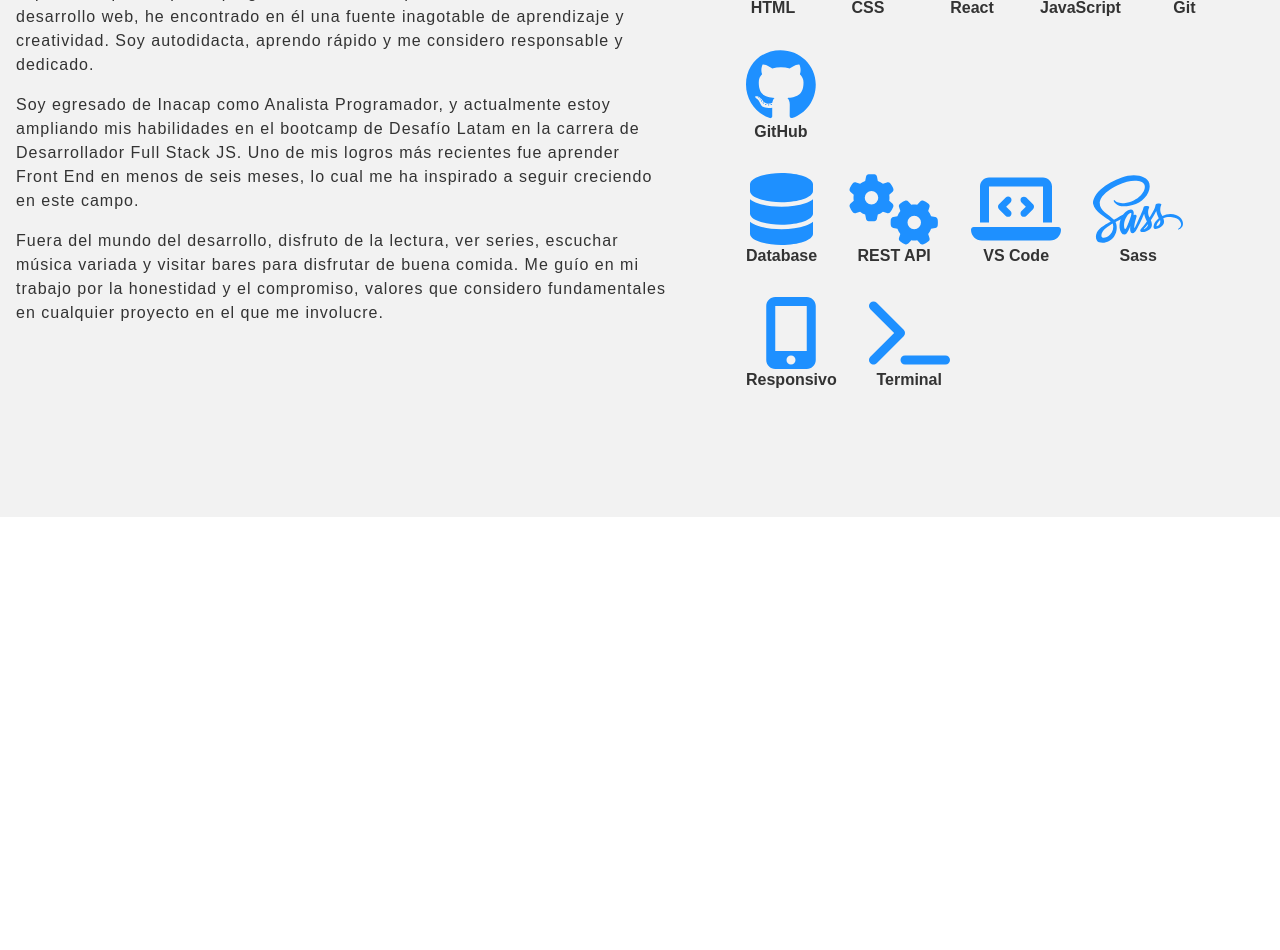
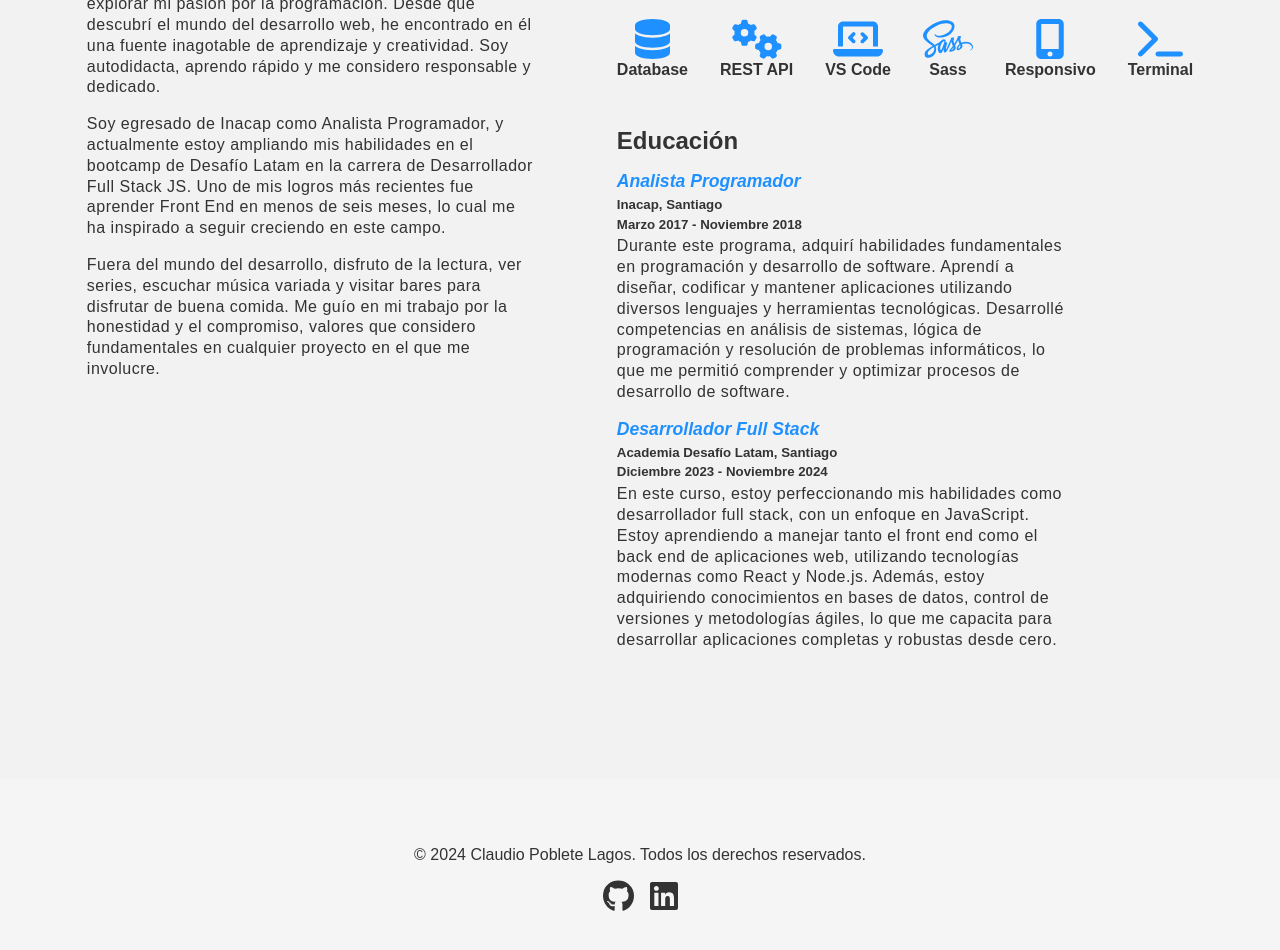
Before and after one commit to claudio-poblete/portafolio, a React (Vite) app: page /aboutme in a window 1280 px wide. Shown: the part 380-1330 px from the top of the page. Before the commit the page ends 897 px from the top, so only its background shows below. Built offline with nearby package versions, Linux system fonts and the light colour scheme.

Commit message:
Añadidas media queries para vistas de 1024px y 1440px, creado componente footer, y actualizado estilo de AboutMe

```diff
--- a/src/App.jsx
+++ b/src/App.jsx
@@ -2,6 +2,7 @@ import { Routes, Route } from 'react-router-dom'
 import Header from './views/Header'
 import HeroSection from './views/HeroSection'
 import AboutMe from './views/AboutMe'
+import Footer from './components/Footer'
 
 function App () {
   return (
@@ -17,6 +18,7 @@ function App () {
           element={<AboutMe />}
         />
       </Routes>
+      <Footer />
     </>
   )
 }
--- /dev/null
+++ b/src/components/Footer.jsx
@@ -0,0 +1,21 @@
+import '../styles/footer.css'
+import { FontAwesomeIcon } from '@fortawesome/react-fontawesome'
+import { faGithub, faLinkedin } from '@fortawesome/free-brands-svg-icons'
+
+const Footer = () => {
+  return (
+    <footer>
+      <p>&copy; 2024 Claudio Poblete Lagos. Todos los derechos reservados.</p>
+      <div className='social-icons'>
+        <a href='https://github.com/claudio-poblete' target='_blank' rel='noopener noreferrer' className='icon'>
+          <FontAwesomeIcon icon={faGithub} size='2x' />
+        </a>
+        <a href='https://www.linkedin.com/in/claudio-poblete-lagos/' target='_blank' rel='noopener noreferrer' className='icon'>
+          <FontAwesomeIcon icon={faLinkedin} size='2x' />
+        </a>
+      </div>
+    </footer>
+  )
+}
+
+export default Footer
--- a/src/styles/Header-Styles/NavBar.css
+++ b/src/styles/Header-Styles/NavBar.css
@@ -41,7 +41,7 @@ a{text-decoration: none;}
   list-style-type: none;
 }
 
-@media (min-width: 1024px) {
+@media (width >= 1024px) {
   nav{
     display: flex;
     flex-direction: row;
--- a/src/styles/HeroSection/herosection.css
+++ b/src/styles/HeroSection/herosection.css
@@ -1,16 +1,24 @@
-.hero__section-container, .hero__section-main, .section__main-titles{
+.hero__section-container,
+.hero__section-main,
+.section__main-titles{
   display: flex;
   flex-direction: column;
   flex-wrap: wrap;
 }
 
-.hero__section-container, .hero__section-main, .section__main-buttons { gap: 1rem; }
+.hero__section-container,
+.hero__section-main,
+.section__main-buttons {
+  gap: 1rem;
+}
 
 .section__main-titles{ gap: 0.2rem; }
 
 .hero__section-container{ padding: 10rem 1rem; }
 
-.section__main-titles h2, .section__main-titles h3, .section__main-titles h4 {
+.section__main-titles h2,
+.section__main-titles h3,
+.section__main-titles h4 {
   letter-spacing: 2px;
   color: #333333;
 }
@@ -28,10 +36,12 @@
 
 h2 span, h3 span{ color: #1E90FF; }
 
-.section__main-buttons{ display: flex;}
+.section__main-buttons{
+  display: flex
+}
 
 .primary__button, .secondary__button{
-  padding: 0.5rem 1.0rem;
+  padding: 0.4rem 0.8rem;
   border-radius: 0.5rem;
   border: none;
   transition: .4s ease-in;
@@ -59,7 +69,12 @@ h2 span, h3 span{ color: #1E90FF; }
 
 .hero__section-img{ display: none; }
 
-@media (min-width: 1024px){
+@media (width >= 375px ){
+  .section__main-titles h2{ font-size: 2.5rem; }
+  .section__main-titles h3{ font-size: 1.5rem;}
+}
+
+@media (width >= 768px){
   .hero__section-container{
     flex-direction: row;
     justify-content: center;
@@ -72,7 +87,9 @@ h2 span, h3 span{ color: #1E90FF; }
   .section__main-titles h3{ font-size: 2.6rem; }
 
   .primary__button, .secondary__button{ padding: 0.5rem 4rem; }
+}
 
+@media (width >= 1440px){
   .hero__section-img{
     display: flex;
   }
--- a/src/styles/MainSection-Styles/AboutMe.css
+++ b/src/styles/MainSection-Styles/AboutMe.css
@@ -2,10 +2,19 @@
 .about__info-section,
 .about__section-container,
 .about__info-para,
-.about__skills-container{
+.about__skills-container,
+.about__skills-section,
+.about__education-container,
+.education__container,
+.education,
+.gap-1{
   display: flex;
   flex-direction: column;
   color: #333333 ;
+}
+
+.gap-1{
+  gap: 1rem;
 }
 
 .about__main-container{
@@ -14,37 +23,68 @@
   padding: 8rem 1rem;
 }
 
-.about__info-section, .about__info-para{
+.about__info-section,
+.about__info-para,
+.about__skills-container,
+.about__education-container,
+.education__container{
   gap: 1rem;
 }
 
 .about__section-title h2{
   text-align: center;
-  font-size: 2rem;
+  font-size: 3rem;
   color: #1E90FF;
   letter-spacing: 2px;
 }
 
-.about__info-para p{
+.about__title{
+  font-size: 1.5rem;
+}
+
+.about__info-para p,
+.education p{
   line-height: 1.3;
   letter-spacing: 0.5px;
 }
 
-.about__section-container, .about__skills-section ,.about__skills-container{
-  gap: 1rem;
+.about__section-container,
+.about__skills-section{
+  gap: 3rem;
 }
 
 .about__skills-container{
   padding-top: 1rem;
 }
 
-@media (min-width: 1024px){
+h4{
+  font-size: 1.1rem;
+  font-style: italic;
+  font-weight: 600;
+  color: #1E90FF;
+}
+
+.education{
+  gap: 0.3rem;
+}
+
+.about__img img{
+  display: none;
+}
+
+@media (width >= 1024px){
   .about__section-container{
     flex-direction: row;
     justify-content: center;
     gap: 5rem;
   }
+  .about__info-para p,
+  .education p{
+    width: 450px;
+  }
+}
 
+@media (width >= 1440px){
   .about__info-para{
     width: 650px;
   }
@@ -52,17 +92,45 @@
     width: 650px;
   }
 
-  .about__info-para p{
+  .about__info-section{
+    gap: 3rem;
+  }
+
+  .about__info-para p,
+  .education p{
     line-height: 1.5;
     letter-spacing: 1px;
+    font-size: 1.02rem;
+    width: auto;
   }
 
   .about__section-title h2{
-    font-size: 3rem;
+    font-size: 4rem;
   }
 
-  .about__info-title,
-  .about__skills-title{
-    font-size: 1.2rem;
+  .about__title{
+    font-size: 1.7rem;
+  }
+
+  h4{
+    font-size: 1.3rem;
+  }
+
+  h5{
+    font-size: 1.05rem;
+  }
+  .about__img img{
+    display: flex;
+    border-radius: 1rem;
+    opacity: 0.8;
+    cursor: pointer;
+    transition: .4s ease-in;
+    width: 650px;
+    height: 400px;
+    object-fit: cover;
+  }
+
+  .about__img img:hover{
+    opacity: 1;
   }
 }
--- a/src/styles/MainSection-Styles/TechIcons.css
+++ b/src/styles/MainSection-Styles/TechIcons.css
@@ -7,6 +7,7 @@
 
 .icons{
   color: #1E90FF;
+  font-size: 2.5rem;
 }
 
 .skill__tech:hover, .skill__tool:hover{
@@ -29,8 +30,8 @@
   font-weight: 700;
 }
 
-@media (min-width: 1024px){
+@media (width >= 1440px){
   .icons{
-    font-size: 4.5rem;
+    font-size: 3.5rem;
   }
 }
--- /dev/null
+++ b/src/styles/footer.css
@@ -0,0 +1,34 @@
+footer {
+  background-color: #F5F5F5;
+  color: #333333;
+  padding: 20px;
+  text-align: center;
+  height: 25dvh;
+  display: flex;
+  flex-direction: column;
+  justify-content: center;
+}
+
+footer a {
+  color: #007BFF;
+  text-decoration: none;
+}
+
+footer a:hover {
+  color: #0056b3;
+}
+
+footer .icon {
+  color: #333333;
+}
+
+footer .icon:hover {
+  color: #007BFF;
+}
+
+.social-icons{
+  display: flex;
+  gap: 1rem;
+  justify-content: center;
+  padding-top: 1rem;
+}
--- a/src/views/AboutMe.jsx
+++ b/src/views/AboutMe.jsx
@@ -1,5 +1,6 @@
 import '../styles/MainSection-Styles/AboutMe.css'
 import TechIcons from '../components/Main_Components/TechIcons'
+import imagenEjemplo from '../assets/images/ejemplo-imagen.jpg'
 
 export const AboutMe = () => {
   return (
@@ -9,21 +10,49 @@ export const AboutMe = () => {
       </div>
       <div className='about__section-container'>
         <article className='about__info-section'>
+          <div className='gap-1'>
             <div className='about__info-title'>
-            <h3>¿Quién soy?</h3>
+              <h3 className='about__title'>¿Quién soy?</h3>
             </div>
             <div className='about__info-para'>
               <p>¡Hola! Soy Claudio Poblete Lagos, un apasionado Analista Programador y futuro Desarrollador Full Stack. Aunque aún no tengo experiencia profesional, me encuentro inmerso en varios proyectos independientes que me permiten explorar mi pasión por la programación. Desde que descubrí el mundo del desarrollo web, he encontrado en él una fuente inagotable de aprendizaje y creatividad. Soy autodidacta, aprendo rápido y me considero responsable y dedicado.</p>
               <p>Soy egresado de Inacap como Analista Programador, y actualmente estoy ampliando mis habilidades en el bootcamp de Desafío Latam en la carrera de Desarrollador Full Stack JS. Uno de mis logros más recientes fue aprender Front End en menos de seis meses, lo cual me ha inspirado a seguir creciendo en este campo.</p>
               <p>Fuera del mundo del desarrollo, disfruto de la lectura, ver series, escuchar música variada y visitar bares para disfrutar de buena comida. Me guío en mi trabajo por la honestidad y el compromiso, valores que considero fundamentales en cualquier proyecto en el que me involucre.</p>
             </div>
+          </div>
+          <div>
+            <div className='about__img'>
+              <img src={imagenEjemplo} alt='Claudio Poblete' />
+            </div>
+          </div>
         </article>
         <article className='about__skills-section'>
+          <div>
             <div className='about__skills-title'>
-            <h3>Mis Habilidades / Tecnologías</h3>
+              <h3 className='about__title'>Mis Habilidades / Tecnologías</h3>
             </div>
             <div className='about__skills-container'>
               <TechIcons />
+            </div>
+          </div>
+          <div className='about__education-container'>
+            <div className='about__education-title'>
+              <h3 className='about__title'>Educación</h3>
+            </div>
+            <div className='education__container'>
+              <div className='education'>
+                <h4>Analista Programador</h4>
+                <h5>Inacap, Santiago</h5>
+                <h5>Marzo 2017 - Noviembre 2018</h5>
+                <p>Durante este programa, adquirí habilidades fundamentales en programación y desarrollo de software. Aprendí a diseñar, codificar y mantener aplicaciones utilizando diversos lenguajes y herramientas tecnológicas. Desarrollé competencias en análisis de sistemas, lógica de programación y resolución de problemas informáticos, lo que me permitió comprender y optimizar procesos de desarrollo de software.</p>
+              </div>
+              <div className='education'>
+                <h4>Desarrollador Full Stack</h4>
+                <h5>Academia Desafío Latam, Santiago</h5>
+                <h5>Diciembre 2023 - Noviembre 2024</h5>
+                <p>En este curso, estoy perfeccionando mis habilidades como desarrollador full stack, con un enfoque en JavaScript. Estoy aprendiendo a manejar tanto el front end como el back end de aplicaciones web, utilizando tecnologías modernas como React y Node.js. Además, estoy adquiriendo conocimientos en bases de datos, control de versiones y metodologías ágiles, lo que me capacita para desarrollar aplicaciones completas y robustas desde cero.</p>
+              </div>
+            </div>
           </div>
         </article>
       </div>
--- a/src/views/HeroSection.jsx
+++ b/src/views/HeroSection.jsx
@@ -21,7 +21,7 @@ const HeroSection = () => {
         </div>
       </div>
       <div className='hero__section-img'>
-        <img src={miImagen} alt='Imagen-Ejemplo' />
+        <img src={miImagen} alt='Claudio Poblete' />
       </div>
     </section>
   )
```
Lines whose indentation alone changed are shown as unchanged.
